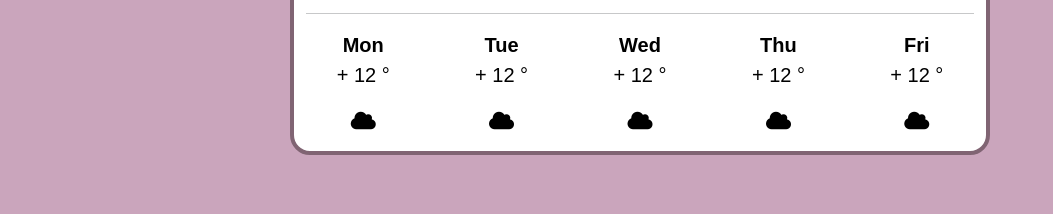
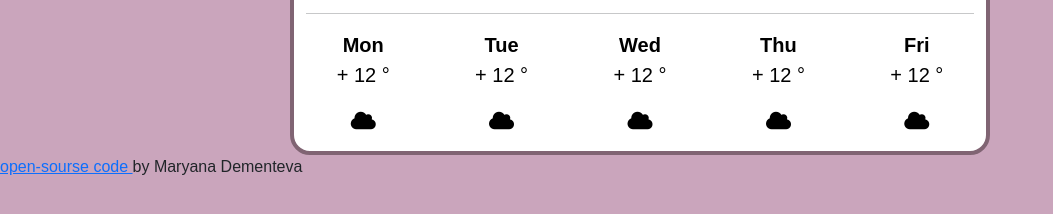
Before and after one commit to pr-maryanarty/weatherapp, a plain HTML site: page index.html in a window 1280 px wide. Shown: the part 240-454 px from the top of the page, without its empty margins (0-1053 px from the left). Drawn offline with nearby package versions, Linux system fonts and the light colour scheme; no server answers.

Commit message:
added "open source code" link

```diff
--- a/index.html
+++ b/index.html
@@ -1,7 +1,7 @@
 <!DOCTYPE html>
 <html>
   <head>
-    <title>Parcel Sandbox</title>
+    <title>Weather Now</title>
     <meta charset="UTF-8" />
 
     <link
@@ -92,6 +92,8 @@
         </div>
       </div>
     </div>
+    <a href="https://github.com/pr-maryanarty/weatherapp">open-sourse code </a>
+    by Maryana Dementeva
 
     <script src="src/index.js"></script>
     <script
```
